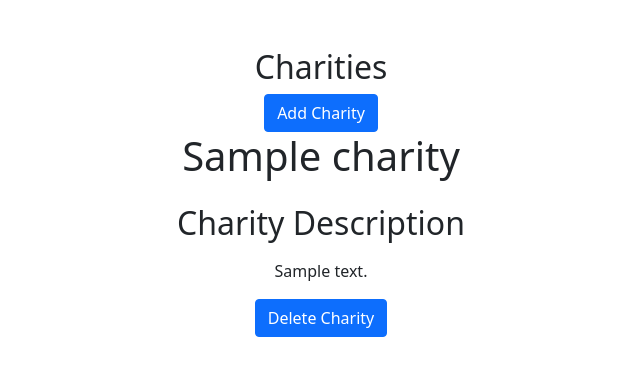
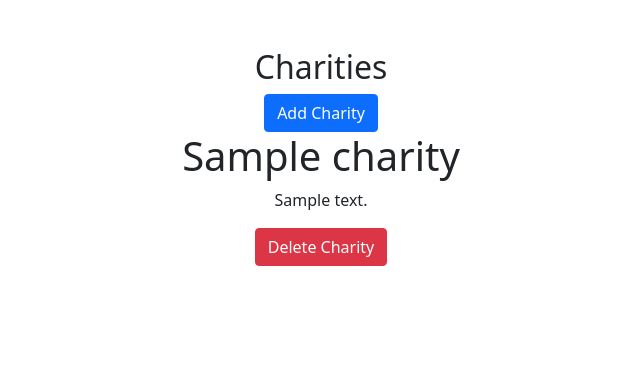
Before and after one commit to rosaregalado/charity-tracker, a Flask app: page /charities in a window 1280 px wide. Shown: the part 82-458 px from the top of the page, without its empty margins (319-959 px from the left). Run offline with Flask 2, Linux system fonts and the light colour scheme; a database or web service that is not in the repository returns one stand-in record (values such as "Sample title"); some libraries are stand-ins or nearby versions.

Commit message:
updated charity resource

```diff
--- a/templates/charities_index.html
+++ b/templates/charities_index.html
@@ -7,12 +7,11 @@
 
   {% for charity in charities %}
   <h1>{{ charity.charity_name }}</h1>
-  <h2 class='mb-3 mt-3'>Charity Description</h2>
   <p>{{ charity.charity_description }}</p>
 
 
   <form method='POST' action='/charities/{{charity_name}}/delete'>
-      <button class="btn btn-primary" type='submit'>Delete Charity</button>
+      <button class="btn btn-danger" type='submit'>Delete Charity</button>
   </form>
 
   {% endfor %}
```
